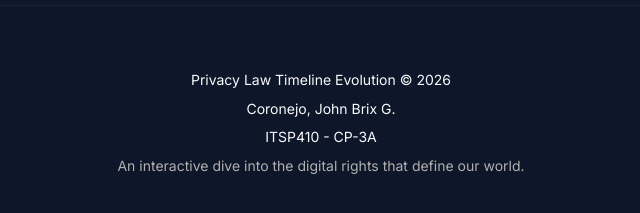
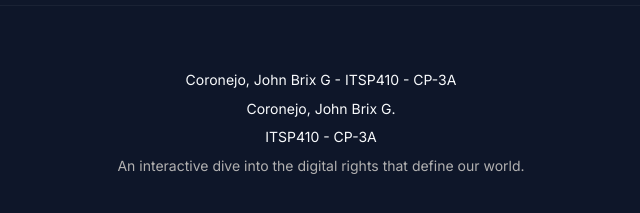
Before and after one commit to brxxxx/Coronejo-Task-Sheet-4, a plain HTML site: page index.html in a window 1280 px wide. Shown: the part 5799-6012 px from the top of the page, 319-959 px from the left. Drawn offline with nearby package versions, Linux system fonts and the light colour scheme.

Commit message:
Update index.html

```diff
--- a/index.html
+++ b/index.html
@@ -568,7 +568,7 @@
     </section>
 
     <footer class="modern-footer">
-        <p class="mb-2">Privacy Law Timeline  Evolution © 2026</p>
+        <p class="mb-2">Coronejo, John Brix G - ITSP410 - CP-3A </p>
           <p class="mb-2">Coronejo, John Brix G.</p>
           <p class="mb-2">ITSP410 - CP-3A</p>
         <p class="text-muted small">An interactive dive into the digital rights that define our world.</p>
```
